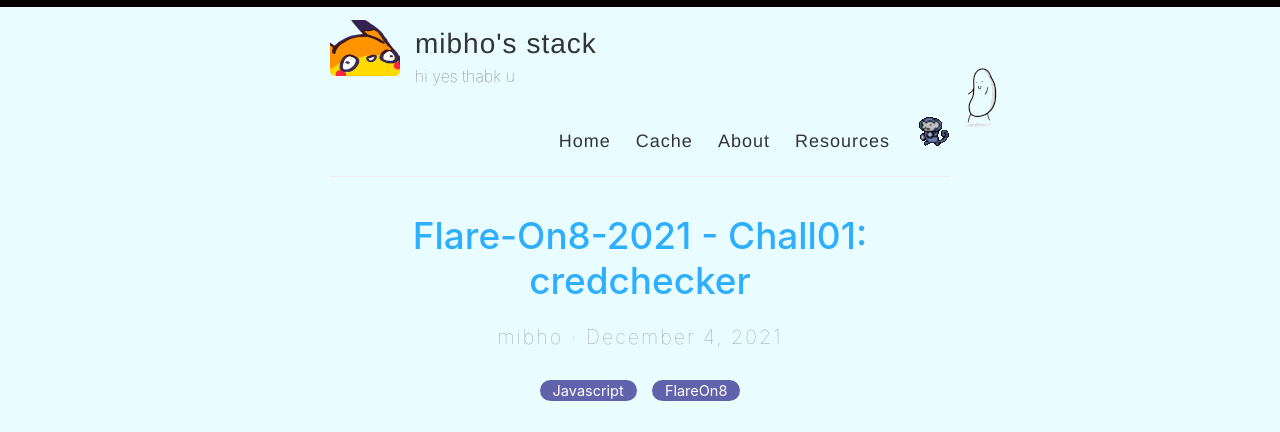
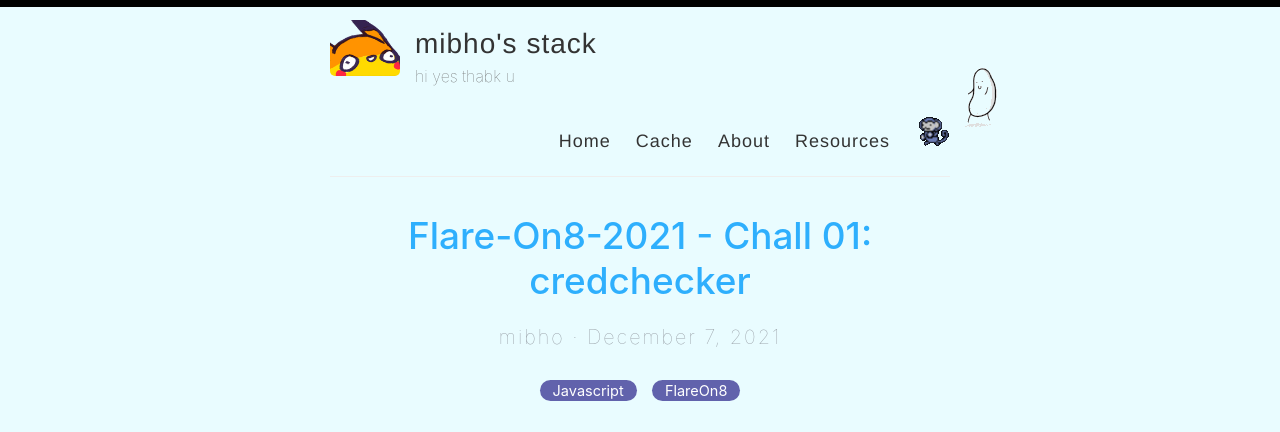
Before and after one commit to mibho/mibho.github.io.old2, a Jekyll site: the page built from _posts/2021-12-07-flarech1.md, in a window 1280 px wide and 900 px high. Shown: the top 432 px of the window. Built offline with Jekyll 4.4.1, drawn with Linux system fonts in a browser that asks for light colours.

Commit message:
Create 2021-12-07-flarech1.md

```diff
--- a/_posts/2021-12-04-flarech1.md
+++ b/_posts/2021-12-07-flarech1.md
@@ -1,6 +1,6 @@
 ---
 layout: tocpost
-title: 'Flare-On8-2021 - Chall01: credchecker'
+title: 'Flare-On8-2021 - Chall 01: credchecker'
 categories: [Javascript, FlareOn8]
 excerpt: 'Challenge #1 involves examining some JavaScript in order to obtain the login info. The key to this challenge is to recognize the usage of base64 and encode the password as needed.'
 ---
```
